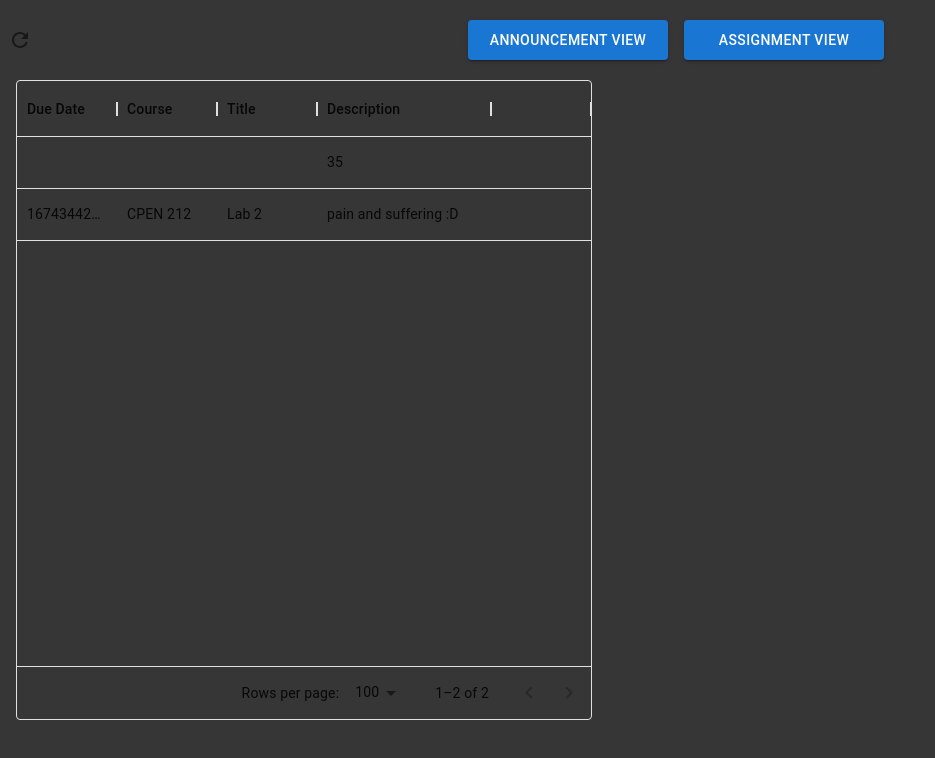
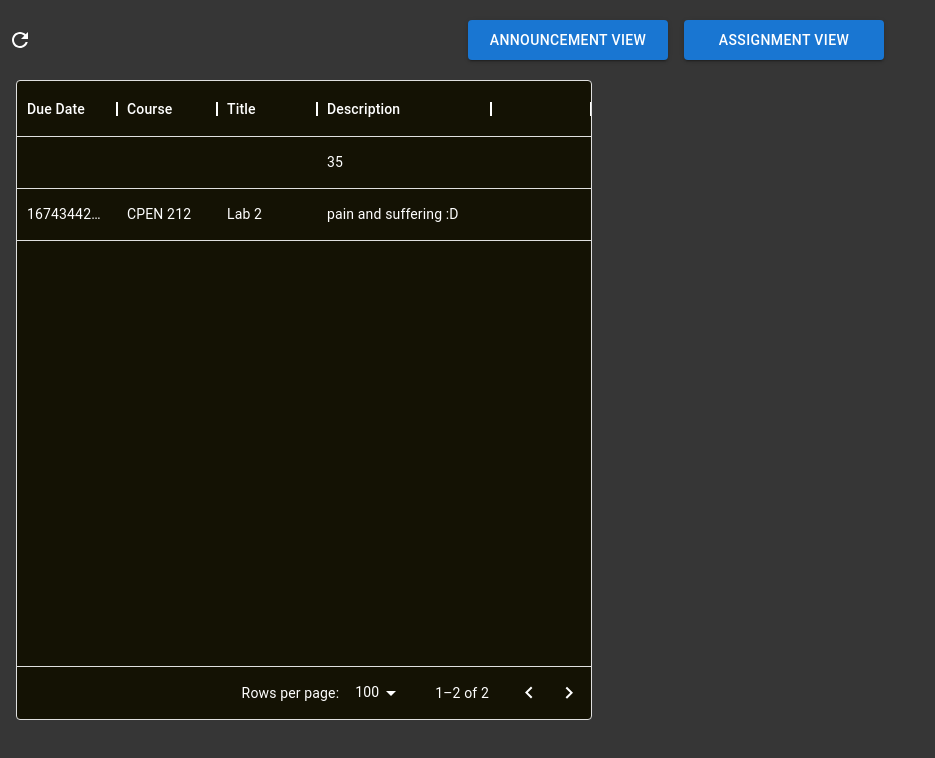
Before and after one commit to Computing-Collective/TODO, a React (Create React App) app in the folder frontend/: page / in a window 1280 px wide. Shown: the top 758 px of the page, without its empty margins (0-935 px from the left). Built offline with nearby package versions, Linux system fonts and the light colour scheme.

Commit message:
omg its white

```diff
--- a/frontend/src/App.js
+++ b/frontend/src/App.js
@@ -7,8 +7,8 @@ import Stack from "@mui/material/Stack";
 import axios, { isCancel, AxiosError } from "axios";
 import RefreshIcon from "@mui/icons-material/Refresh";
 import IconButton from "@mui/material/IconButton";
-import refreshPage from "./functions/refresh";
 import { Announcement } from "@mui/icons-material";
+import { red } from "@mui/material/colors";
 
 function App() {
   const [view, setView] = useState("announcements");
@@ -32,7 +32,7 @@ function App() {
                 aria-label="refresh"
                 style={{}}
               >
-                <RefreshIcon />
+                <RefreshIcon sx={{ color: "white" }} />
               </IconButton>
             </span>
             <span style={{ flexGrow: 0.5 }} />
@@ -60,13 +60,12 @@ function App() {
         direction="column"
         spacing={2}
         style={{
-          backgroundColor: "",
           overflowY: "hidden",
           width: "50vw",
         }}
       >
         {/* Table */}
-        <DataTable rows={rows} />
+        <DataTable rows={rows} style={{}} />
       </Stack>
 
       {/* Right */}
@@ -97,3 +96,9 @@ const rows = [
     // completed: <CheckBoxOutlineBlankIcon />,
   },
 ];
+
+// const darkTheme = createTheme({
+//   palette: {
+//     mode: "dark",
+//   },
+// });
--- a/frontend/src/components/DataTable.js
+++ b/frontend/src/components/DataTable.js
@@ -24,6 +24,14 @@ export default function DataTable(props) {
             headerName: "",
           },
         ]}
+        sx={{
+          backgroundColor: "#141204",
+          color: "white",
+          "& .MuiSvgIcon-root, .MuiTablePagination-root, .MuiSelect-select, .MuiTablePagination-actions":
+            {
+              color: "white",
+            },
+        }}
       />
     </div>
   );
--- a/frontend/src/index.css
+++ b/frontend/src/index.css
@@ -6,7 +6,6 @@ body {
     -webkit-font-smoothing: antialiased;
     -moz-osx-font-smoothing: grayscale;
     background-color: #363636;
-    color: #E5E5E5;
 }
 
 code {
```
